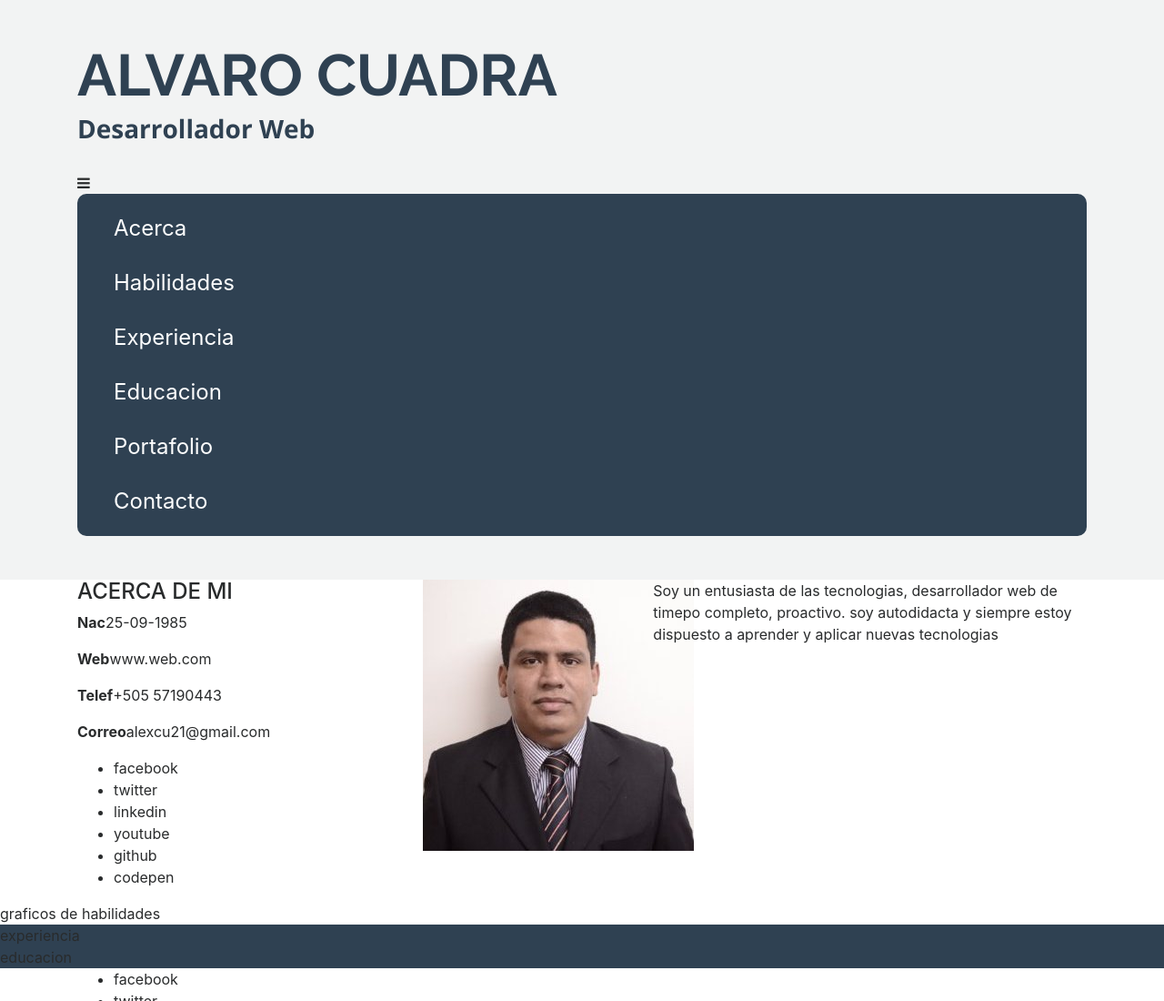
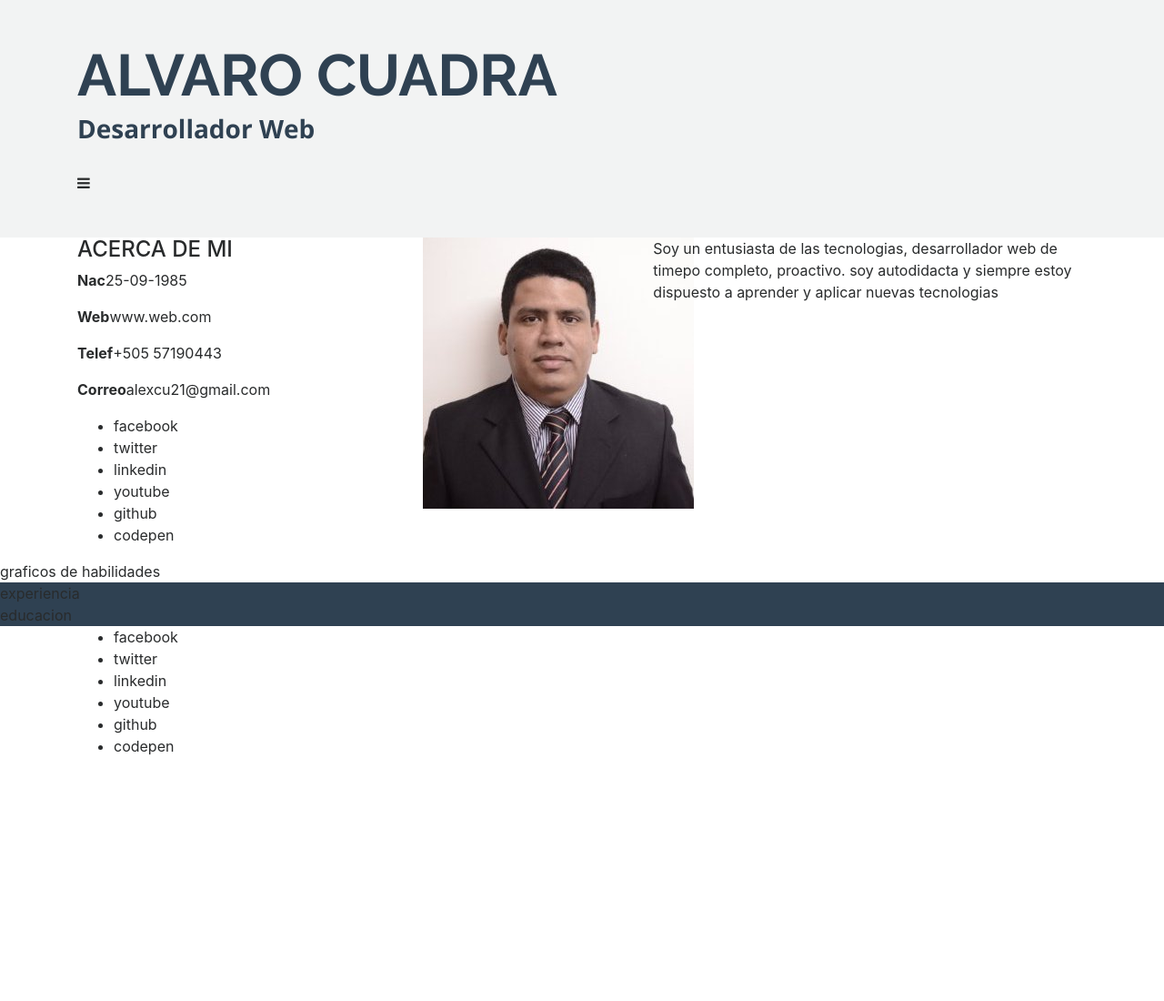
Before and after one commit to alexcuadra/curriculumweb, a plain HTML site: page index.html in a window 1280 px wide. Shown: the top 1100 px of the page at 91% size. After the commit the page ends 848 px from the top, so only its background shows below. Drawn offline with nearby package versions, Linux system fonts and the light colour scheme; a script that the page names is missing.

Commit message:
reparacion de menu desplegable

```diff
--- a/index.html
+++ b/index.html
@@ -16,9 +16,9 @@
                 <div class="col-md-12 col-lg-12 col-xl-12">
                     <h1>ALVARO CUADRA</h1>
                     <h3>Desarrollador Web</h3>
-                    <i class="fa fa-bars" aria-hidden="true"></i>
+                    <i class="fa fa-bars" aria-hidden="true" data-toggle="collapse" data-target="#collapseMenu" aria-expanded="false" aria-controls="collapseExample"></i>
                     <nav class="navbar">
-                        <ul>
+                        <ul class="collapse" id="collapseMenu">
                             <li><a class="nav-item nav-link" href="#">Acerca</a></li>
                             <li><a class="nav-item nav-link" href="#">Habilidades</a></li>
                             <li><a class="nav-item nav-link" href="#">Experiencia</a></li>
--- a/scss/estilos.scss
+++ b/scss/estilos.scss
@@ -42,6 +42,10 @@ nav {
 
 }
 
+.navbar{
+    padding: 0;
+}
+
 nav ul{
         list-style-type: none;
     display: flex;
```
Also changed, not shown: css/estilos.css, 1 other file.
